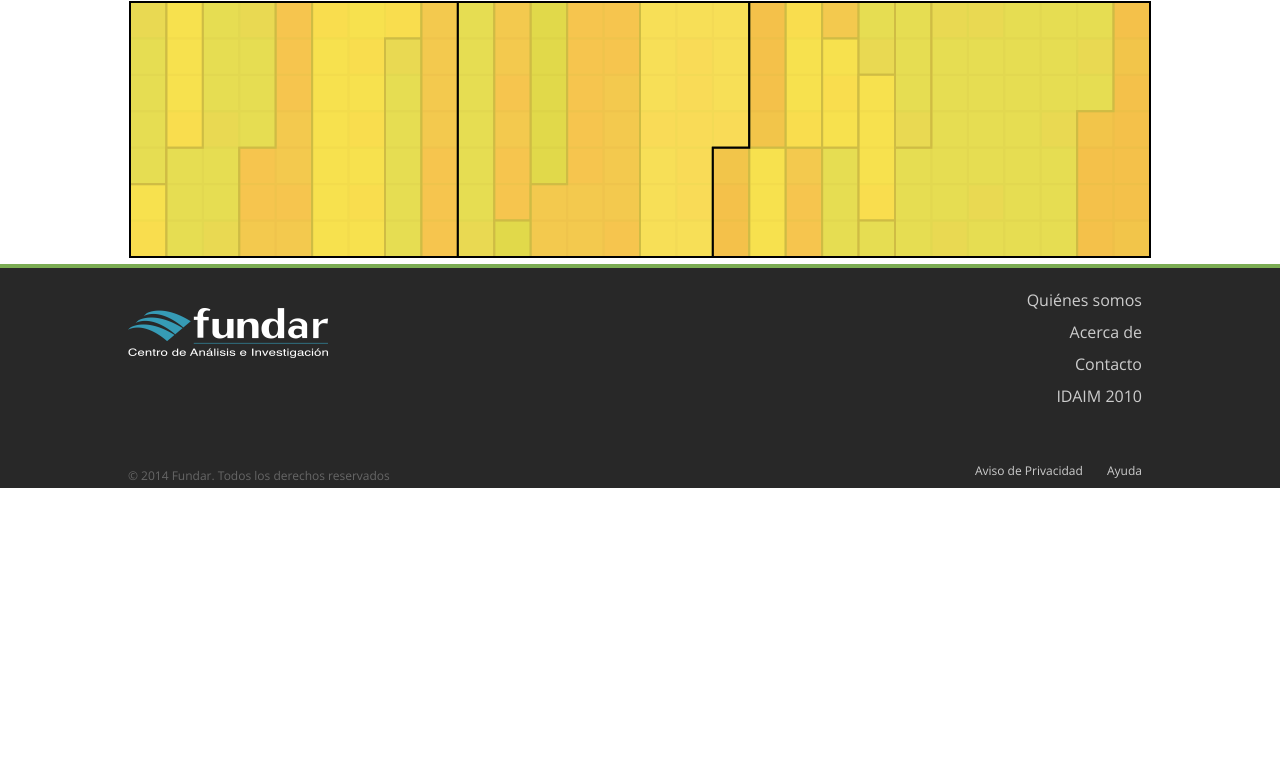
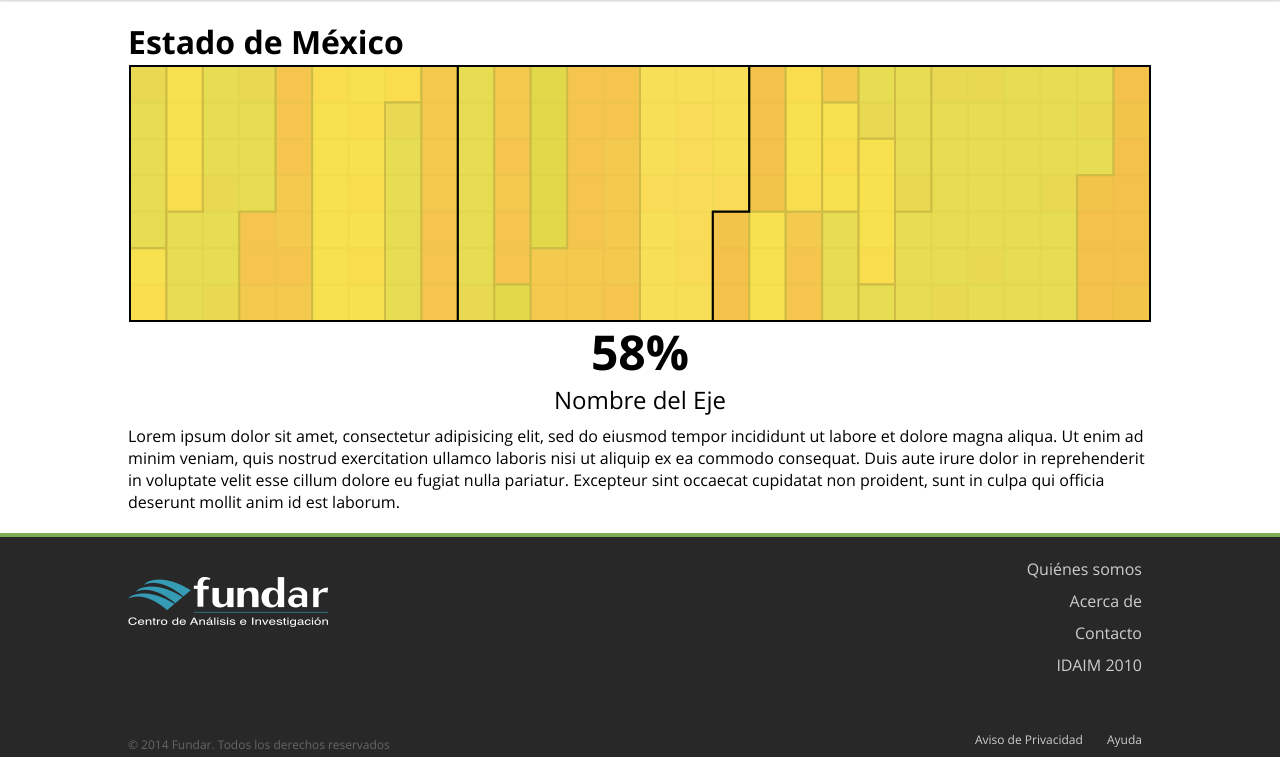
Before and after one commit to fundar/idaim_v2, a PHP site: page /estado.php in a window 1280 px wide. Shown: the part 96-853 px from the top of the page. Before the commit the page ends 584 px from the top, so only its background shows below. Run offline with PHP 8.4, Linux system fonts and the light colour scheme.

Commit message:
Ya se actualizan los datos del estado

```diff
--- a/assets/css/estado.scss
+++ b/assets/css/estado.scss
@@ -3,6 +3,14 @@
 //
 
 @import "main";
+
+.estado {
+	padding: 20px 0;
+	h1 {
+		font-size: 32px;
+		margin: 0;
+	}
+}
 
 .criterio {
 	stroke: #444;
@@ -35,3 +43,19 @@
 .indicador {
 	stroke: #222;
 }
+
+#calificacion {
+	font-size: 48px;
+	font-weight: bold;
+	text-align: center;
+	line-height: 1;
+
+	margin: 0;
+}
+#nombre {
+	font-size: 24px;
+	text-align: center;
+	line-height: 1.2;
+
+	margin: 10px 0;
+}
--- a/public/estado.php
+++ b/public/estado.php
@@ -39,9 +39,18 @@
 			</header>
 
 
-			<div class="container">
+			<article class="container estado">
+				<h1>Estado de México</h1>
 				<div id="graficaEstado"></div>
-			</div>
+				<div id="calificacion">58%</div>
+				<div id="nombre">Nombre del Eje</div>
+				<div id="descripcion">Lorem ipsum dolor sit amet, consectetur adipisicing elit, sed do eiusmod
+				tempor incididunt ut labore et dolore magna aliqua. Ut enim ad minim veniam,
+				quis nostrud exercitation ullamco laboris nisi ut aliquip ex ea commodo
+				consequat. Duis aute irure dolor in reprehenderit in voluptate velit esse
+				cillum dolore eu fugiat nulla pariatur. Excepteur sint occaecat cupidatat non
+				proident, sunt in culpa qui officia deserunt mollit anim id est laborum.</div>
+			</article>
 
 
 			<footer>
```
Also changed, not shown: assets/js/estado.js (+18 -4 lines), public/css/estado.css, public/js/estado.js.
